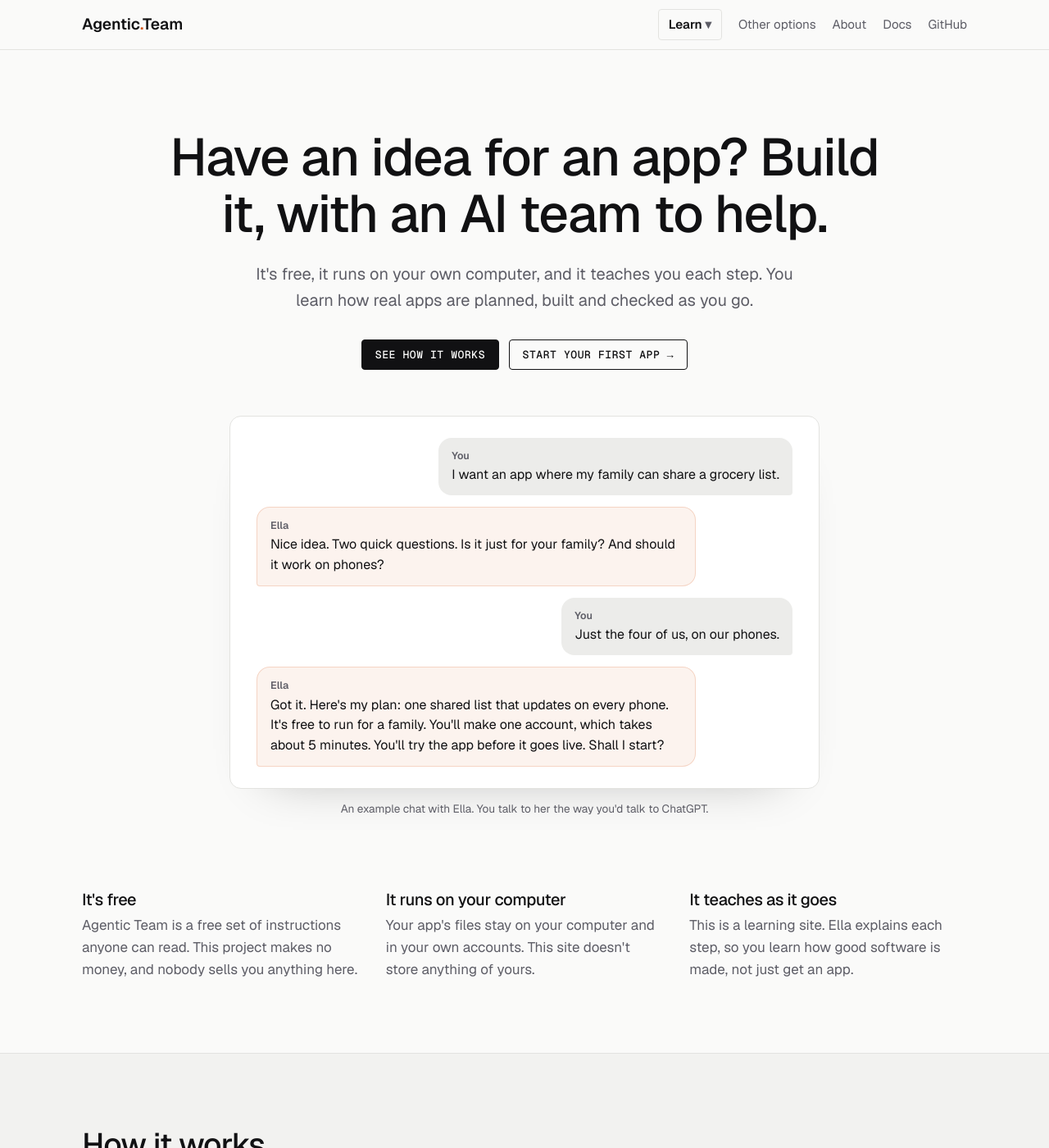
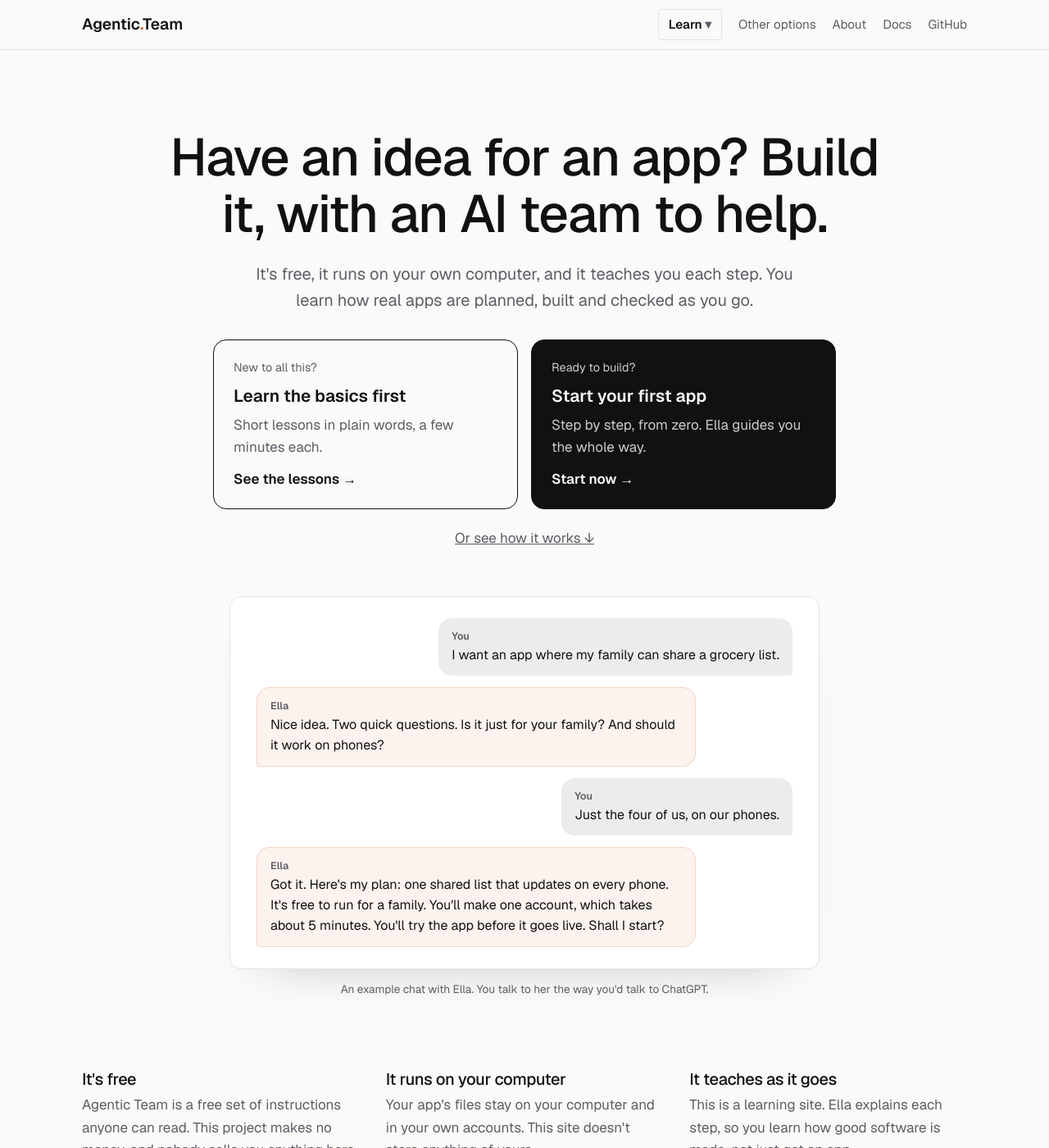
Before and after one commit to vibhortayal/agentic-team-oss, a Jekyll site: the page built from index.html, in a window 1280 px wide and 1400 px high. Shown: the whole window at 82% size. Built offline with Jekyll 4.4.1, drawn with Linux system fonts in a browser that asks for light colours.

Commit message:
Home page: give Learn its own card next to Start your first app
Co-Authored-By: Claude Opus 5.5 <noreply@anthropic.com>
Claude-Session: https://claude.ai/code/session_0155vpoV6HQDSgg93iXKtdmK

```diff
--- a/index.html
+++ b/index.html
@@ -8,6 +8,18 @@ theme: plain
 .intro h1 { font-size: clamp(2.3rem, 6vw, 4rem); line-height: 1.08; max-width: 14em; margin: 0 auto .35em; }
 .intro .sub { font-family: "Geist Mono", monospace; color: var(--muted); font-size: clamp(.92rem, 2vw, 1.05rem); margin: 0 0 32px; }
 .intro .ctas { display: flex; gap: 12px; justify-content: center; flex-wrap: wrap; }
+.paths { display: grid; grid-template-columns: 1fr 1fr; gap: 16px; max-width: 760px; margin: 0 auto; text-align: left; }
+@media (max-width: 640px) { .paths { grid-template-columns: 1fr; } }
+.path { display: flex; flex-direction: column; gap: 6px; padding: 22px 24px; border: 1.5px solid var(--text); border-radius: 16px; color: var(--text); text-decoration: none; transition: transform .15s; }
+.path:hover { transform: translateY(-2px); }
+.path small { color: var(--muted); font-size: .9rem; }
+.path b { font-size: 1.3rem; }
+.path span { color: var(--muted); }
+.path i { font-style: normal; font-weight: 600; margin-top: 6px; }
+.path.dark { background: var(--text); color: var(--bg); }
+.path.dark small, .path.dark span { color: var(--bg); opacity: .8; }
+.how-link { margin: 22px 0 0; }
+.how-link a { color: var(--muted); }
 
 .head { max-width: 720px; margin-bottom: 36px; }
 .head p { color: var(--muted); margin: 0; }
@@ -66,10 +78,11 @@ theme: plain
 <header class="intro"><div class="wrap">
   <h1>Have an idea for an app? Build it, with an AI team to help.</h1>
   <p class="sub">It's free, it runs on your own computer, and it teaches you each step. You learn how real apps are planned, built and checked as you go.</p>
-  <div class="ctas">
-    <a class="b dark" href="#how">See how it works</a>
-    <a class="b line" href="{{ '/learn/first-project.html' | relative_url }}">Start your first app →</a>
+  <div class="paths">
+    <a class="path" href="#learn"><small>New to all this?</small><b>Learn the basics first</b><span>Short lessons in plain words, a few minutes each.</span><i>See the lessons →</i></a>
+    <a class="path dark" href="{{ '/learn/first-project.html' | relative_url }}"><small>Ready to build?</small><b>Start your first app</b><span>Step by step, from zero. Ella guides you the whole way.</span><i>Start now →</i></a>
   </div>
+  <p class="how-link"><a href="#how">Or see how it works ↓</a></p>
 </div></header>
 
 <div class="wrap">
```
